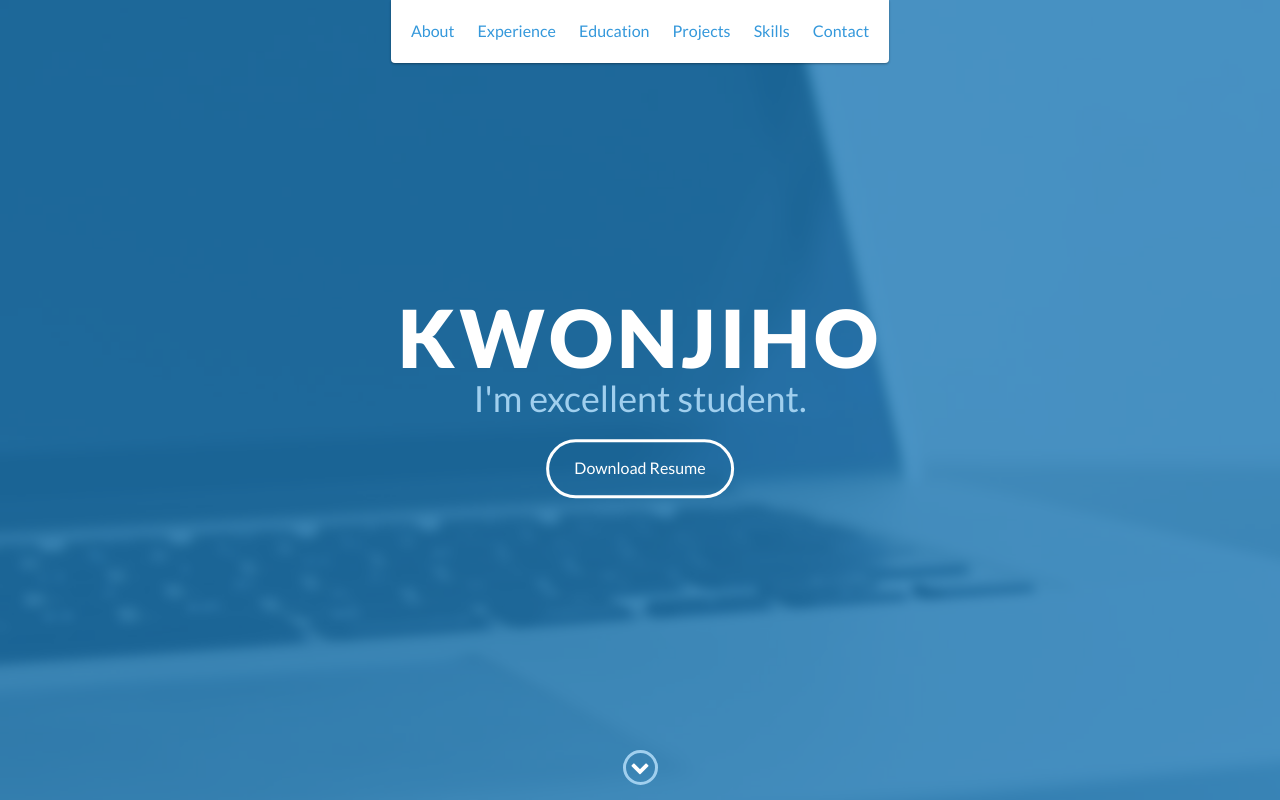
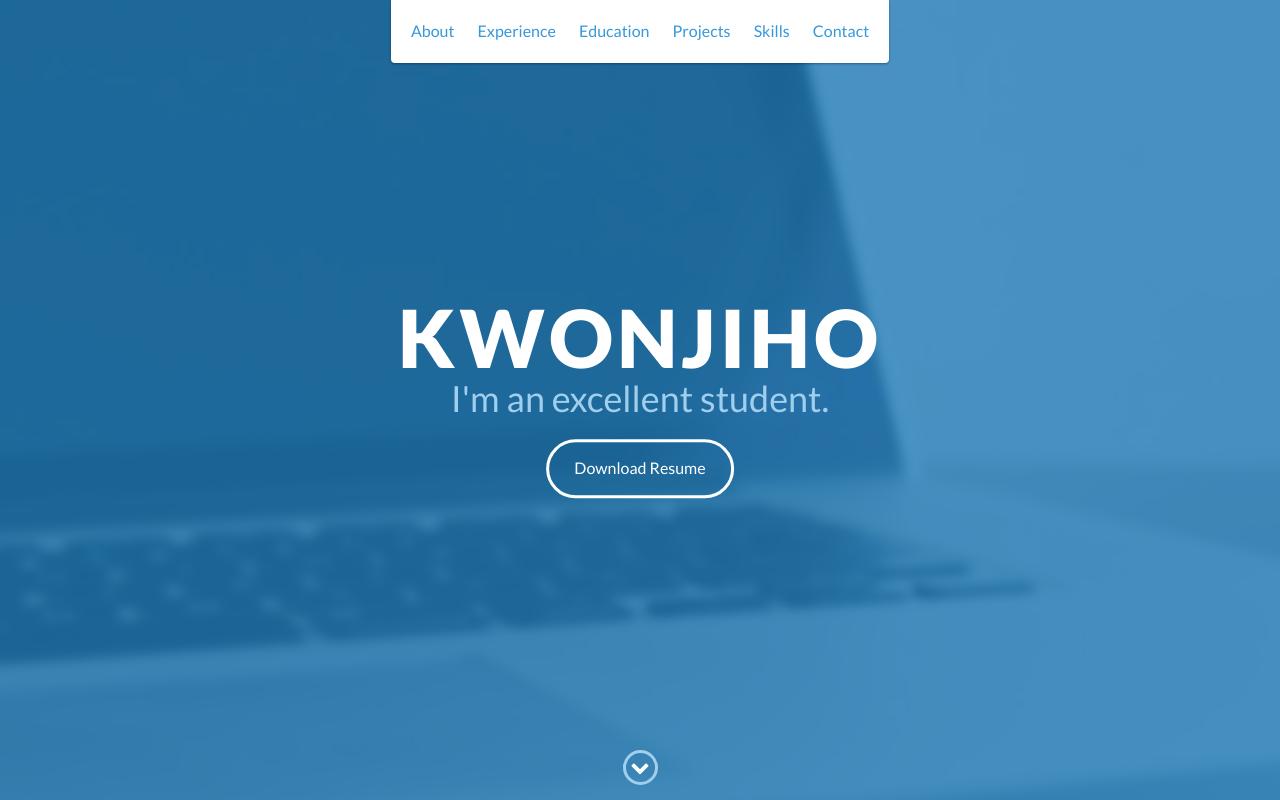
Before and after one commit to Kwonjiho/Kwonjiho.github.io, a website: page index.html in a window 1280 px wide. Shown: the top 800 px of the page. Drawn offline with nearby package versions, Linux system fonts and the light colour scheme.

Commit message:
change the tisdf

```diff
--- a/index.html
+++ b/index.html
@@ -49,7 +49,7 @@
     <div id="lead">
         <div id="lead-content">
             <h1>Kwonjiho</h1>
-            <h2>I'm excellent student. </h2>
+            <h2>I'm an excellent student. </h2>
             <a href="#" class="btn-rounded-white">Download Resume</a>
         </div>
         <!-- End #lead-content -->
```
